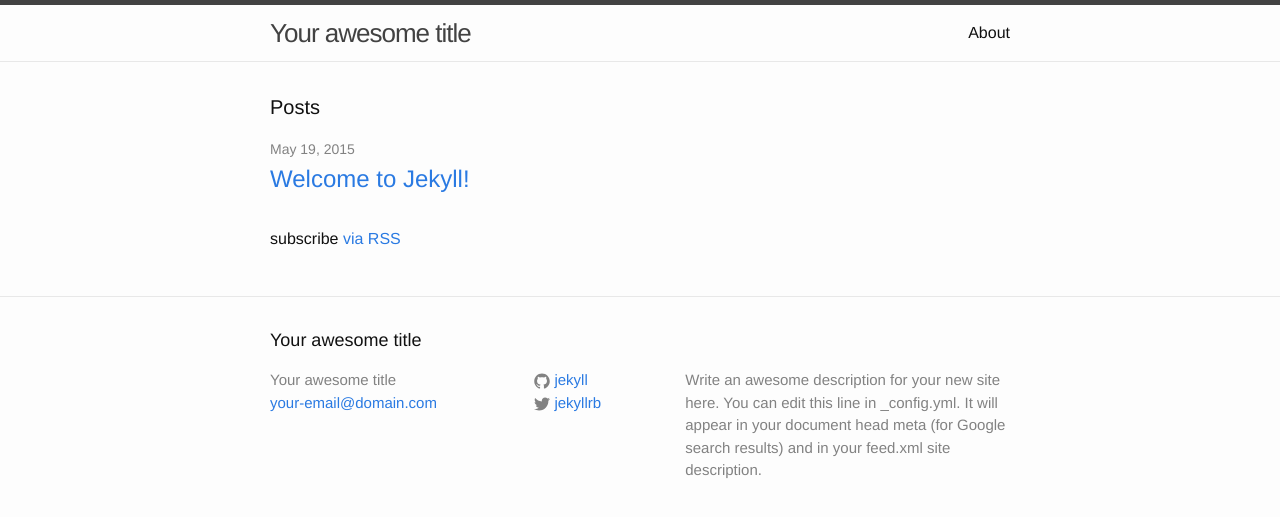
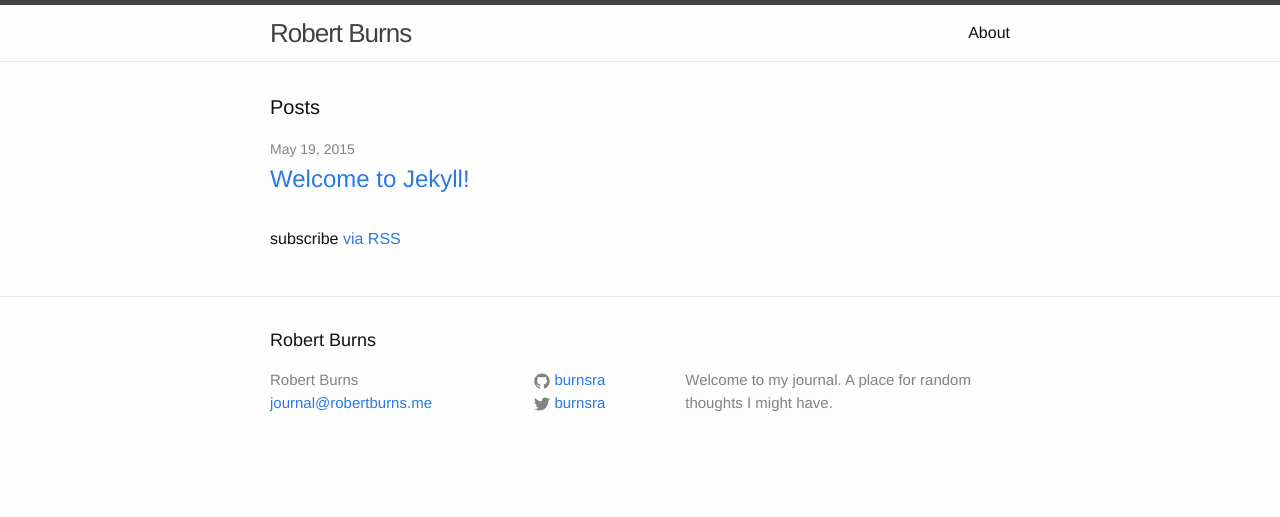
Before and after one commit to burnsra/journal, a Jekyll site: the page built from index.html, in a window 1280 px wide. Shown: the top 517 px of the page. Built offline with Jekyll 4.4.1, drawn with Linux system fonts in a browser that asks for light colours.

Commit message:
Personalize the config

```diff
--- a/_config.yml
+++ b/_config.yml
@@ -1,14 +1,12 @@
 # Site settings
-title: Your awesome title
-email: your-email@domain.com
+title: Robert Burns
+email: journal@robertburns.me
 description: > # this means to ignore newlines until "baseurl:"
-  Write an awesome description for your new site here. You can edit this
-  line in _config.yml. It will appear in your document head meta (for
-  Google search results) and in your feed.xml site description.
+  Welcome to my journal.  A place for random thoughts I might have.
 baseurl: "/journal" # the subpath of your site, e.g. /blog/
-url: "http://yourdomain.com" # the base hostname & protocol for your site
-twitter_username: jekyllrb
-github_username:  jekyll
+url: "http://journal.robertburns.me" # the base hostname & protocol for your site
+twitter_username: burnsra
+github_username:  burnsra
 
 # Build settings
 markdown: kramdown
```
